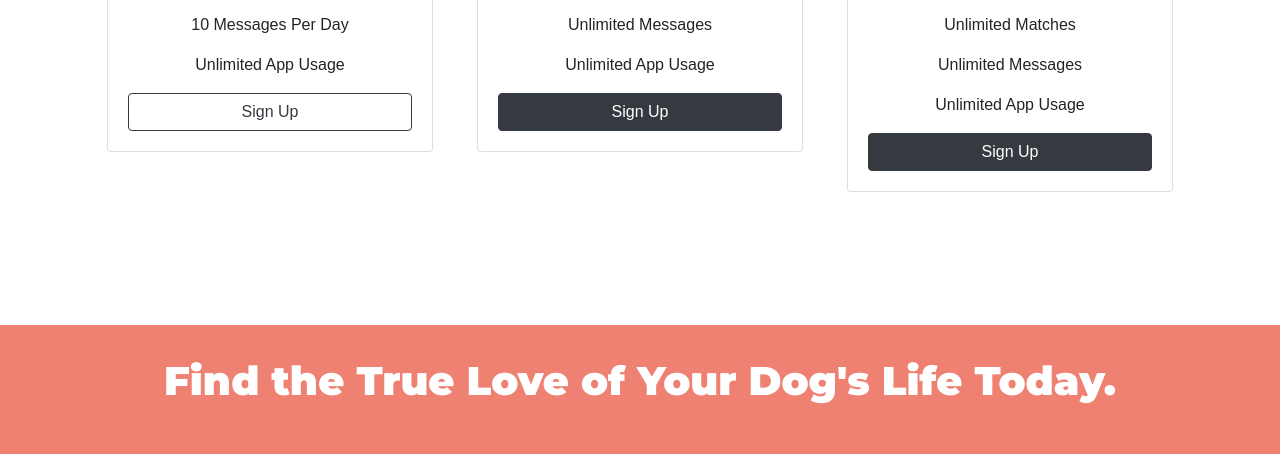
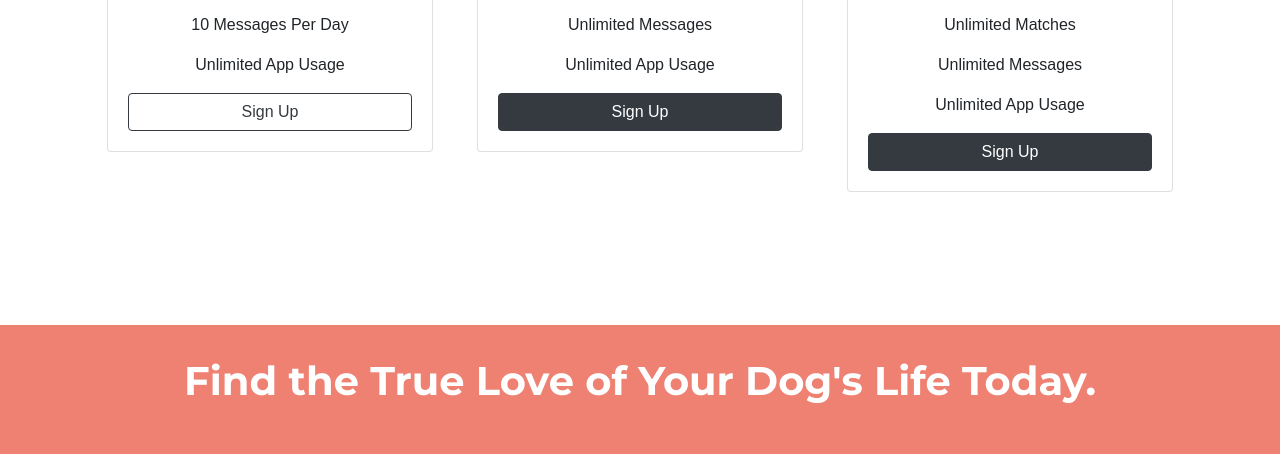
Before and after one commit to emoryotott19/tindogWebsite, a plain HTML site: page index.html in a window 1280 px wide. Shown: the part 2582-3036 px from the top of the page. Drawn offline with nearby package versions, Linux system fonts and the light colour scheme.

Commit message:
Update styles.css
changed cta's font weight to bold

```diff
--- a/css/styles.css
+++ b/css/styles.css
@@ -178,7 +178,7 @@ h2 {
   color: white;
   font-family: 'Montserrat';
   font-size: 2.5rem;
-  font-weight: 800;
+  font-weight: bold;
   line-height: 1.5;
   padding-top: 2%;
 }
```
